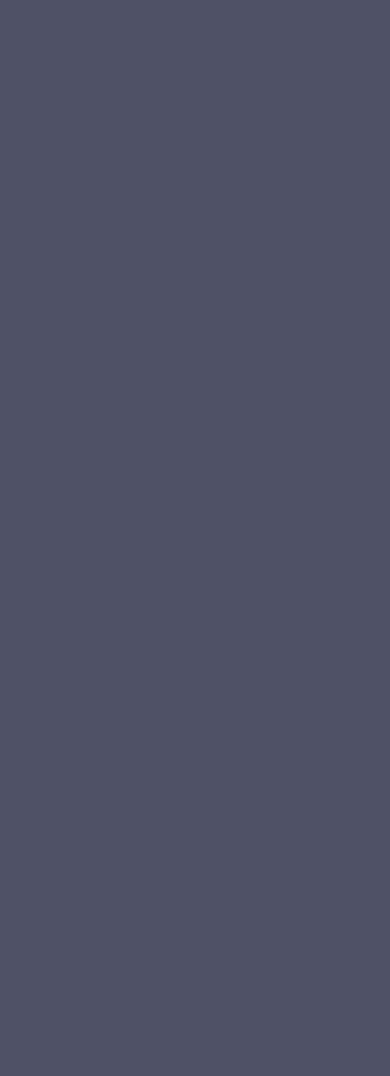
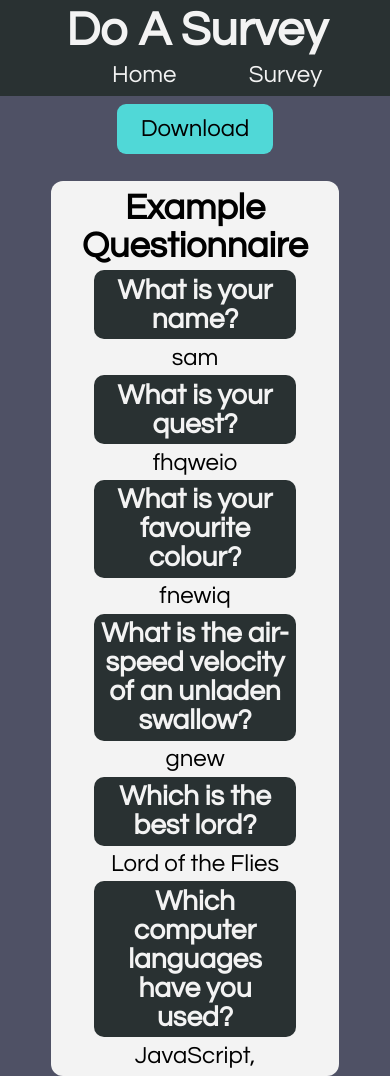
Before and after one commit to Sam2303/Web_redo-secondYearUni, a website: page src/html/LookAtResults.html in a window 390 px wide. Before the commit the page ends 844 px from the top, so only its background shows below. Drawn offline with Linux system fonts and the light colour scheme.

Commit message:
update
made the responses.json print now from the json which gets writen when you take the survey. made the download button but it doesnt do  anything yet,
changed the viewport so it looks a little bit better for mobile but  still needs more work

```diff
--- a/api.js
+++ b/api.js
@@ -2,7 +2,6 @@ const express = require('express');
 const fs = require('fs');
 const elem = {};
 const api = express.Router();
-
 
 api.post('/storeResults', async(req, res) => {
   const response = req.body;
@@ -18,6 +17,4 @@ api.post('/storeResults', async(req, res) => {
 });
 
 
-
-
 module.exports = api;
--- a/src/cssAndJS/css/main.css
+++ b/src/cssAndJS/css/main.css
@@ -73,7 +73,8 @@ header li{
   background-color: var(--navText);
 }
 
-.quesition{
+.quesition,
+.response{
   background-color: var(--navBackground);
   color: var(--navText);
   width: 70%;
@@ -82,7 +83,8 @@ header li{
   border-radius: 10px;
 }
 
-.quesition h3{
+.quesition h3,
+.response h3{
   margin-bottom: 3%;
   text-decoration: underline;
 }
@@ -94,7 +96,7 @@ header li{
   border-radius: 8px;
 }
 
-.quesition p{
+.quesition p {
   text-align: left;
 }
 
--- a/src/cssAndJS/js/GetResults.js
+++ b/src/cssAndJS/js/GetResults.js
@@ -49,16 +49,12 @@ if(res.success === true){
 
 });
 
-
-
 // function to get the ticked checkboxes from the normal questions
   function getResponses(i){
   elem.questionId = i
   elem.questionText = document.getElementById(i).innerHTML;
   elem.questionAnswer = document.getElementById('text'+i).value;
   }
-
-
 
 // function to get the ticked checkboxes from the single select answer
 function getSingleSelect(i){
@@ -74,8 +70,6 @@ function getSingleSelect(i){
   }
   elem.questionAnswer = elem.checked;
   }
-
-
 
 // function to get the ticked checkboxes from the multi select answer
 function getMultiSelect(i){
--- /dev/null
+++ b/src/cssAndJS/js/PrintResults.js
@@ -0,0 +1,41 @@
+'use strict';
+let questionnaireDiv = document.getElementById('questionnaire');
+
+window.onload = async() => {
+  //using Fetch here to collect the response json file and then printing it in the console
+  const data = await fetch('../cssAndJS/json/responses.json');
+  const results = await data.json();
+  console.log(results);
+
+  printOnPage(results);
+}
+
+function printOnPage(results){
+  let Questionnaire_Title = document.createElement('h2');
+  Questionnaire_Title.id = 'questionnaire_Title';
+  Questionnaire_Title.textContent = results.title;
+  questionnaireDiv.appendChild(Questionnaire_Title);
+
+// loop  which creates each div for the seperate the responses
+for(let i = 0; i<results.responses.length; i++){
+  let div = document.createElement('div');
+  div.className = 'repsonse';
+  questionnaireDiv.appendChild(div);
+
+  printQuestion(i, results, div);
+  printResponse(i, results, div);
+  }
+}
+
+// functions to print the questions and responses
+function printQuestion(i, results, div){
+  let questions = document.createElement('h3');
+  questions.textContent = results.responses[i].question;
+  questions.className = 'quesition';
+  div.appendChild(questions);
+}
+function printResponse(i, results, div){
+  let response = document.createElement('p');
+  response.textContent = results.responses[i].answer;
+  div.appendChild(response);
+}
--- a/src/cssAndJS/json/responses.json
+++ b/src/cssAndJS/json/responses.json
@@ -1 +1 @@
-{"title":"Example Questionnaire","responses":[{"id":0,"question":"What is your name?","answer":"Sam"},{"id":1,"question":"What is your quest?","answer":"Complete Web"},{"id":2,"question":"What is your favourite colour?","answer":"Red"},{"id":3,"question":"What is the air-speed velocity of an unladen swallow?","answer":"45ms"},{"id":4,"question":"Which is the best lord?","answer":"Lord of the Rings"},{"id":5,"question":"Which computer languages have you used?","answer":"JavaScript, Java, Python, "}]}
+{"title":"Example Questionnaire","responses":[{"id":0,"question":"What is your name?","answer":"sam"},{"id":1,"question":"What is your quest?","answer":"fhqweio"},{"id":2,"question":"What is your favourite colour?","answer":"fnewiq"},{"id":3,"question":"What is the air-speed velocity of an unladen swallow?","answer":"gnew"},{"id":4,"question":"Which is the best lord?","answer":"Lord of the Flies"},{"id":5,"question":"Which computer languages have you used?","answer":"JavaScript, "}]}
--- a/src/html/LookAtResults.html
+++ b/src/html/LookAtResults.html
@@ -4,11 +4,29 @@
 <head>
   <meta charset="utf-8">
   <link rel="stylesheet" href="../cssAndJS/css/main.css">
-  <title></title>
+  <meta name="viewport" content="width=device-width, initial-scale=1.0">
+  <title>Do a Survey</title>
 </head>
 
 <body>
 
+  <header>
+    <h1>Do A Survey</h1>
+    <nav>
+      <ul>
+        <li> <a href="index.html"> Home </a></li>
+        <li> <a href="doASurvey.html"> Survey </a></li>
+      </ul>
+    </nav>
+  </header>
+
+  <button type="button" name="button" id="submitButton" class="Button">Download</button>
+
+  <div id="questionnaire">
+
+  </div>
+
+  <script type="text/javascript" src='../cssAndJS/js/PrintResults.js'></script>
 </body>
 
 </html>
```
Also changed, not shown: src/cssAndJS/js/doASurvey.js (+8 -3 lines), src/html/doASurvey.html (+2 -1 lines), src/html/index.html (+3 -2 lines).
